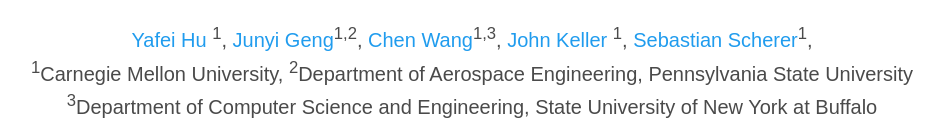
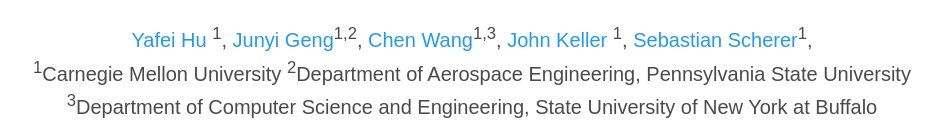
Before and after one commit to JeffreyYH/OPEExp, a plain HTML site: page index.html in a window 1280 px wide. Shown: the part 265-402 px from the top of the page, without its empty margins (168-1112 px from the left). Drawn offline with nearby package versions, Linux system fonts and the light colour scheme; some icons are missing; a web font is replaced by a local one.

Commit message:
index.html

```diff
--- a/index.html
+++ b/index.html
@@ -108,7 +108,7 @@
           </div>
 
           <div class="is-size-5 publication-authors">
-            <span class="author-block"><sup>1</sup>Carnegie Mellon University,</span>
+            <span class="author-block"><sup>1</sup>Carnegie Mellon University</span>
             <span class="author-block"><sup>2</sup>Department of Aerospace Engineering, Pennsylvania State University</span>
             <span class="author-block"><sup>3</sup>Department of Computer Science and Engineering, State University of New York at Buffalo</span>
           </div>
```
